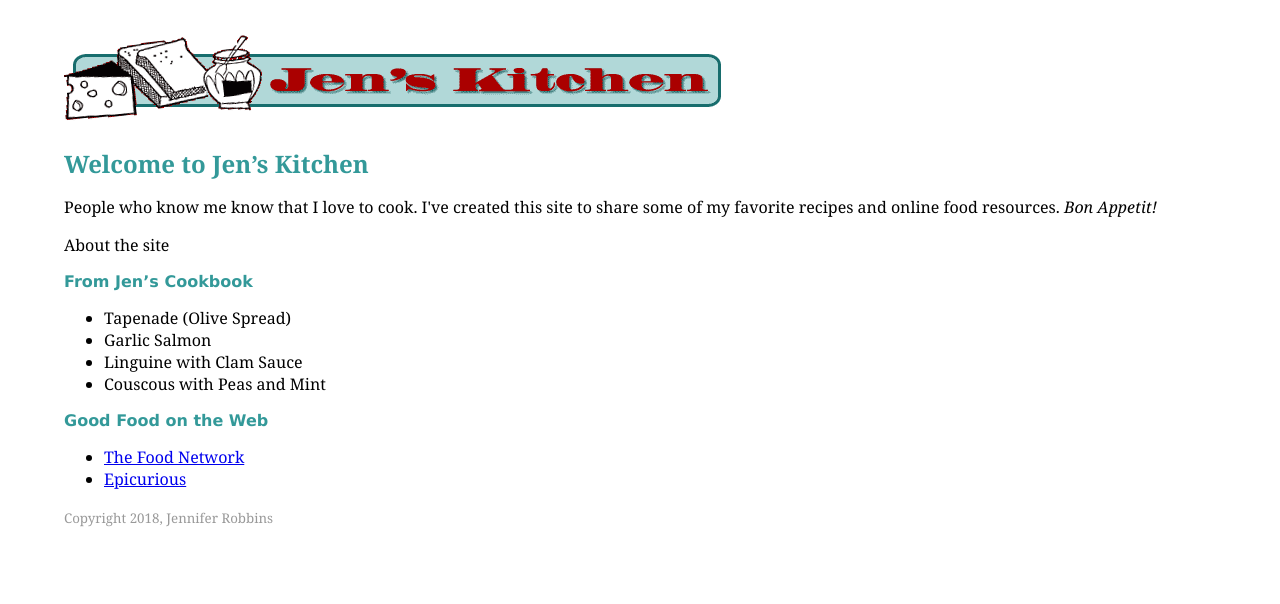
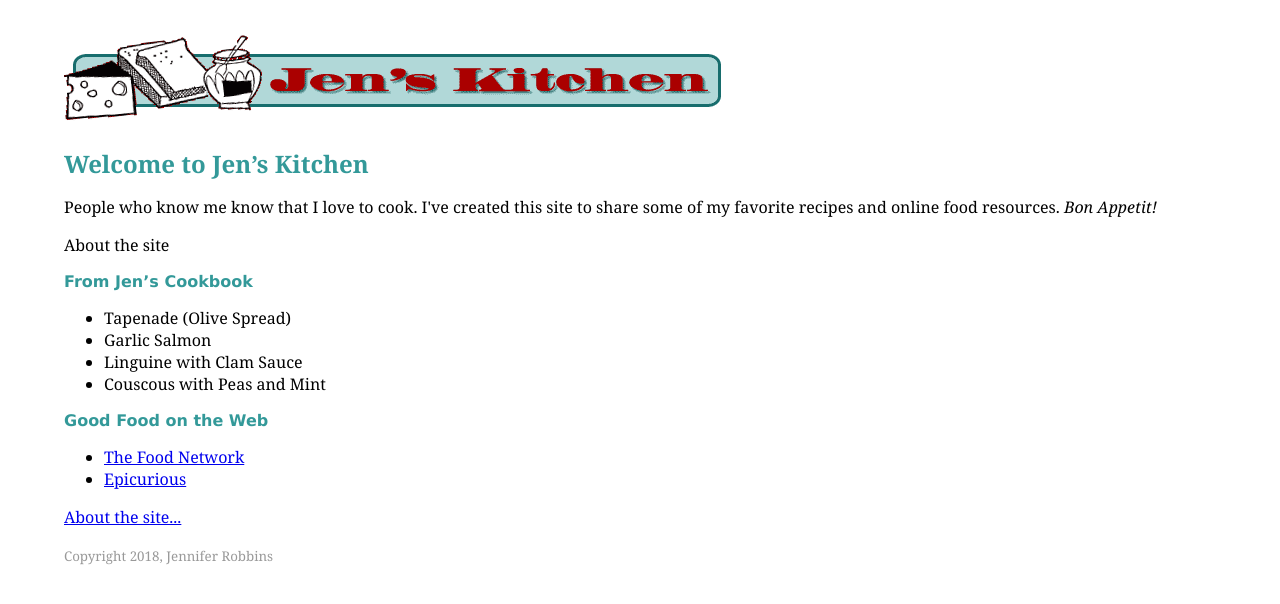
Before and after one commit to Shavima/shavima.github.io, a plain HTML site: page jenskitchen/index.html in a window 1280 px wide. Drawn offline with Linux system fonts and the light colour scheme.

Commit message:
Update index.html

```diff
--- a/jenskitchen/index.html
+++ b/jenskitchen/index.html
@@ -47,6 +47,8 @@ small {
   <li><a href="http://www.epicurious.com/">Epicurious</a> </li>
 </ul>
 
+<p><a href="about.html">About the site...</a><p>
+
 <p><small>Copyright 2018, Jennifer Robbins</small></p>
 
 </body>
```
